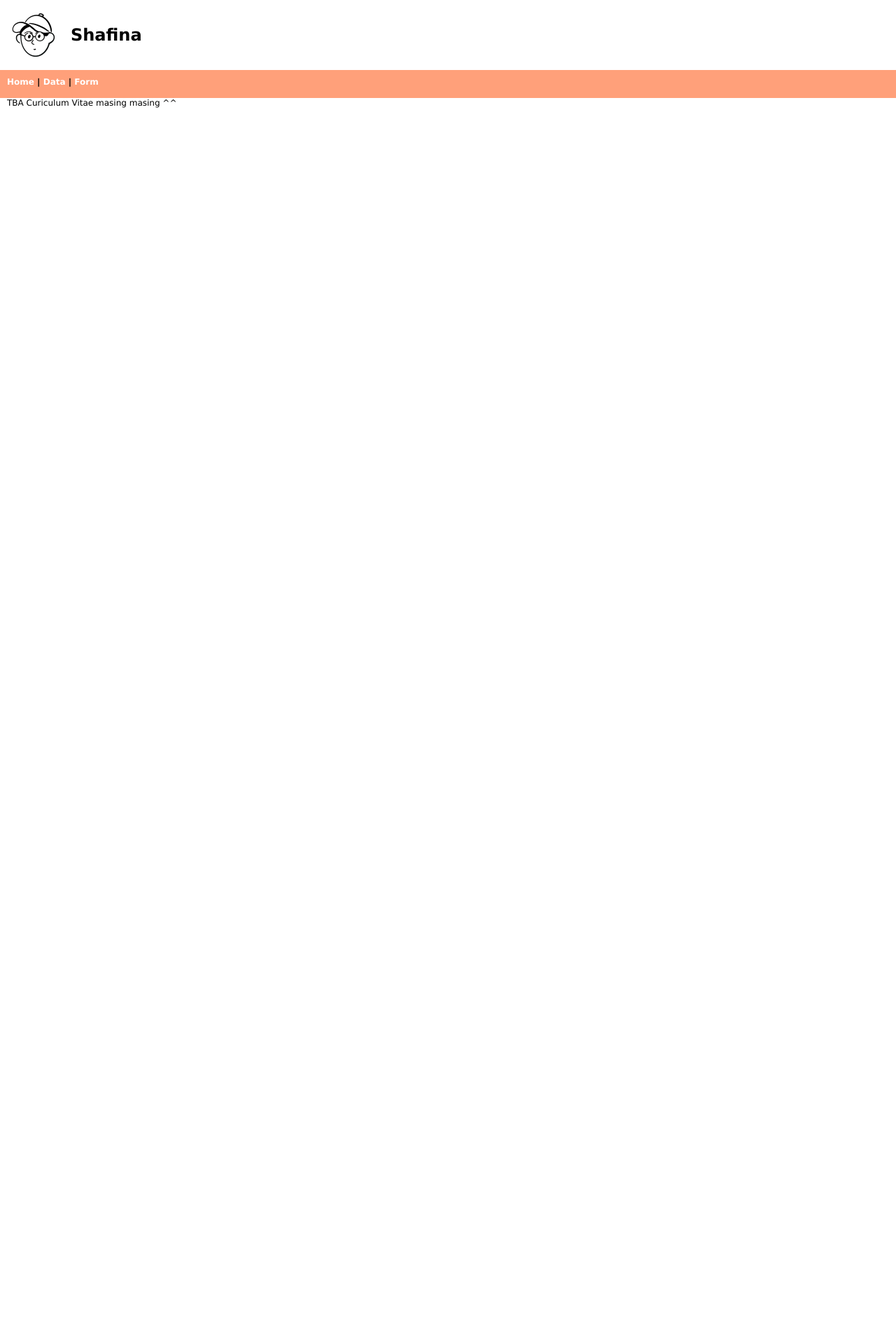
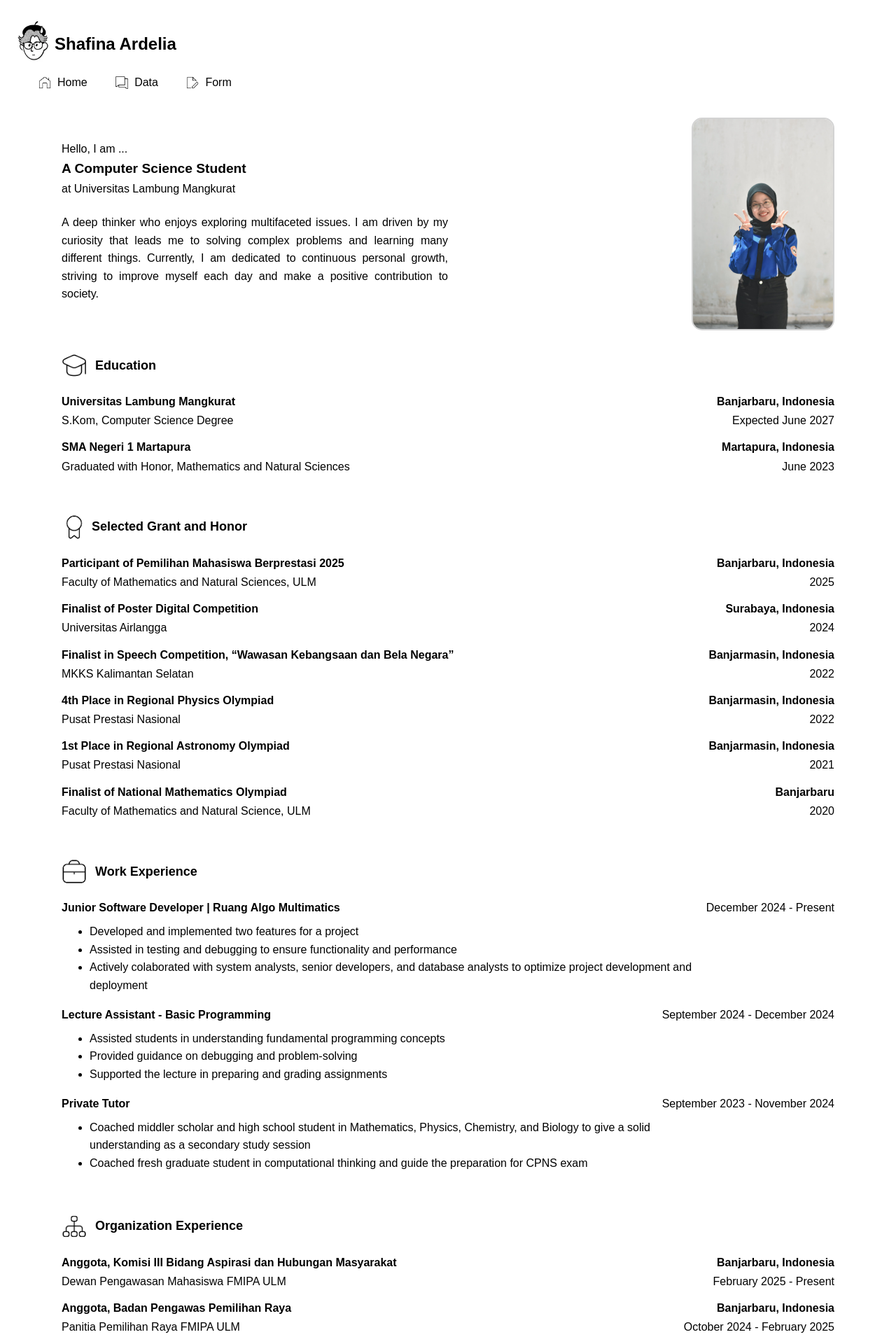
Before and after one commit to Meadowiee/web_programming, a PHP site: page / in a window 1280 px wide. Shown: the top 1920 px of the page at 70% size. Before the commit the page ends 154 px from the top, so only its background shows below. Run offline with PHP 8.4, Linux system fonts and the light colour scheme.

Commit message:
Completed assignment 1

```diff
--- a/index.html
+++ b/index.html
@@ -1,30 +1,315 @@
 <!DOCTYPE html>
 <html lang="en">
-<head>
-    <meta charset="UTF-8">
-    <meta name="viewport" content="width=device-width, initial-scale=1.0">
+  <head>
+    <meta charset="UTF-8" />
+    <meta name="viewport" content="width=device-width, initial-scale=1.0" />
     <title>Shafina Ardelia - Home</title>
-    <link rel="stylesheet" href="main.css">
-</head>
-<body>
+    <link rel="stylesheet" href="main.css" />
+  </head>
+  <body>
     <!-- Header Section -->
     <div id="header">
-        <img src="image/profile.png" style="margin-right: 1px;">
-        <h1>Shafina</h1>
+      <img src="images/notion.jpg" height="80px" />
+      <h1>Shafina Ardelia</h1>
     </div>
 
     <!-- Menu Section -->
     <div id="menu">
-        <a href="index.html">Home</a> |
-        <a href="data.html">Data</a> |
+      <div class="menu-item">
+        <img src="images/home.jpg" class="icon" height="60px" />
+        <a href="index.html">Home</a>
+      </div>
+      <div class="menu-item">
+        <img src="images/comment.jpg" class="icon" height="60px" />
+        <a href="data.html">Data</a>
+      </div>
+      <div class="menu-item">
+        <img src="images/form.jpg" class="icon" height="60px" />
         <a href="form.html">Form</a>
+      </div>
     </div>
 
     <!-- Content Section -->
-     <div id="content">
-        TBA
-        Curiculum Vitae masing masing ^^
-     </div>
-</body>
+    <div id="content">
+      <div id="about">
+        <div class="about-text">
+          <p>Hello, I am ...</p>
+          <h2>A Computer Science Student</h2>
+          <p class="university">at Universitas Lambung Mangkurat</p>
+          <p class="description">
+            A deep thinker who enjoys exploring multifaceted issues. I am driven
+            by my curiosity that leads me to solving complex problems and
+            learning many different things. Currently, I am dedicated to
+            continuous personal growth, striving to improve myself each day and
+            make a positive contribution to society.
+          </p>
+        </div>
+        <div class="about-images">
+          <img src="/images/shafina.jpg" height="300px">
 
+        </div>
+      </div>
+
+      <div id="education">
+        <div class="title">
+          <img src="images/education.jpg" height="60px" />
+          <h2>Education</h2>
+        </div>
+        <div class="section-item">
+          <div class="start">
+            <h3>Universitas Lambung Mangkurat</h3>
+            <p>S.Kom, Computer Science Degree</p>
+          </div>
+          <div class="end">
+            <h3>Banjarbaru, Indonesia</h3>
+            <p>Expected June 2027</p>
+          </div>
+        </div>
+        <div class="section-item">
+          <div class="start">
+            <h3>SMA Negeri 1 Martapura</h3>
+            <p>Graduated with Honor, Mathematics and Natural Sciences</p>
+          </div>
+          <div class="end">
+            <h3>Martapura, Indonesia</h3>
+            <p>June 2023</p>
+          </div>
+        </div>
+      </div>
+
+      <div id="award">
+        <div class="title">
+          <img src="images/award.jpg" height="60px" />
+          <h2>Selected Grant and Honor</h2>
+        </div>
+        <div class="section-item">
+          <div class="start">
+            <h3>Participant of Pemilihan Mahasiswa Berprestasi 2025</h3>
+            <p>Faculty of Mathematics and Natural Sciences, ULM</p>
+          </div>
+          <div class="end">
+            <h3>Banjarbaru, Indonesia</h3>
+            <p>2025</p>
+          </div>
+        </div>
+        <div class="section-item">
+          <div class="start">
+            <h3>Finalist of Poster Digital Competition</h3>
+            <p>Universitas Airlangga</p>
+          </div>
+          <div class="end">
+            <h3>Surabaya, Indonesia</h3>
+            <p>2024</p>
+          </div>
+        </div>
+        <div class="section-item">
+          <div class="start">
+            <h3>
+              Finalist in Speech Competition, “Wawasan Kebangsaan dan Bela
+              Negara”
+            </h3>
+            <p>MKKS Kalimantan Selatan</p>
+          </div>
+          <div class="end">
+            <h3>Banjarmasin, Indonesia</h3>
+            <p>2022</p>
+          </div>
+        </div>
+        <div class="section-item">
+          <div class="start">
+            <h3>4th Place in Regional Physics Olympiad</h3>
+            <p>Pusat Prestasi Nasional</p>
+          </div>
+          <div class="end">
+            <h3>Banjarmasin, Indonesia</h3>
+            <p>2022</p>
+          </div>
+        </div>
+        <div class="section-item">
+          <div class="start">
+            <h3>1st Place in Regional Astronomy Olympiad</h3>
+            <p>Pusat Prestasi Nasional</p>
+          </div>
+          <div class="end">
+            <h3>Banjarmasin, Indonesia</h3>
+            <p>2021</p>
+          </div>
+        </div>
+        <div class="section-item">
+          <div class="start">
+            <h3>Finalist of National Mathematics Olympiad</h3>
+            <p>Faculty of Mathematics and Natural Science, ULM</p>
+          </div>
+          <div class="end">
+            <h3>Banjarbaru</h3>
+            <p>2020</p>
+          </div>
+        </div>
+      </div>
+
+      <div id="experience">
+        <div class="title">
+          <img src="/images/work.jpg" height="60px" />
+          <h2>Work Experience</h2>
+        </div>
+        <div class="section-item">
+          <div class="start">
+            <h3>Junior Software Developer | Ruang Algo Multimatics</h3>
+            <ul>
+              <li>Developed and implemented two features for a project</li>
+              <li>
+                Assisted in testing and debugging to ensure functionality and
+                performance
+              </li>
+              <li>
+                Actively colaborated with system analysts, senior developers,
+                and database analysts to optimize project development and
+                deployment
+              </li>
+            </ul>
+          </div>
+          <div class="end">
+            <p>December 2024 - Present</p>
+          </div>
+        </div>
+        <div class="section-item">
+          <div class="start">
+            <h3>Lecture Assistant - Basic Programming</h3>
+            <ul>
+              <li>
+                Assisted students in understanding fundamental programming
+                concepts
+              </li>
+              <li>Provided guidance on debugging and problem-solving</li>
+              <li>
+                Supported the lecture in preparing and grading assignments
+              </li>
+            </ul>
+          </div>
+          <div class="end">
+            <p>September 2024 - December 2024</p>
+          </div>
+        </div>
+        <div class="section-item">
+          <div class="start">
+            <h3>Private Tutor</h3>
+            <ul>
+              <li>
+                Coached middler scholar and high school student in Mathematics, Physics, Chemistry,
+                and Biology to give a solid understanding as a secondary study
+                session
+              </li>
+              <li>
+                Coached fresh graduate student in computational
+                thinking and guide the preparation for CPNS exam
+              </li>
+            </ul>
+          </div>
+          <div class="end">
+            <p>September 2023 - November 2024</p>
+          </div>
+        </div>
+      </div>
+
+       <div id="organization">
+        <div class="title">
+            <img src="images/hierarchy.jpg" height="60px">
+            <h2>Organization Experience</h2>
+        </div>
+        <div class="section-item">
+            <div class="start">
+                <h3>Anggota, Komisi III Bidang Aspirasi dan Hubungan Masyarakat</h3>
+                <p>Dewan Pengawasan Mahasiswa FMIPA ULM</p>
+            </div>
+            <div class="end">
+                <h3>Banjarbaru, Indonesia</h3>
+                <p>February 2025 - Present</p>
+            </div>
+        </div>
+        <div class="section-item">
+            <div class="start">
+                <h3>Anggota, Badan Pengawas Pemilihan Raya</h3>
+                <p>Panitia Pemilihan Raya FMIPA ULM</p>
+            </div>
+            <div class="end">
+                <h3>Banjarbaru, Indonesia</h3>
+                <p>October 2024 - February 2025</p>
+            </div>
+        </div>
+        <div class="section-item">
+            <div class="start">
+                <h3>Anggota, Divisi Pengembangan Teknologi Informasi</h3>
+                <p>Himpunan Mahasiswa Ilmu Komputer FMIPA ULM</p>
+            </div>
+            <div class="end">
+                <h3>Banjarbaru, Indonesia</h3>
+                <p>November 2024 - December 2024</p>
+            </div>
+        </div>
+       </div>
+
+       <div id="technical-skill">
+        <div class="title">
+            <img src="/images/code.jpg" height="60px">
+            <h2>Technical Skill</h2>
+        </div>
+        <div class="section-item">
+            <h3 class="start">Backend Systems</h3>
+            <p class="end">MySQL, PostgreSQL, Sequelize, Loopback, Node.js</p>
+        </div>
+        <div class="section-item">
+            <h3 class="start">Programming Languages</h3>
+            <p class="end">Java, Python, Javascript, Typescript</p>
+        </div>
+        <div class="section-item">
+            <h3 class="start">Web Frameworks</h3>
+            <p class="end">Nuxt, Vue, Bootstrap, Tailwind</p>
+        </div>
+        <div class="section-item">
+            <h3 class="start">UI UX Design</h3>
+            <p class="end">Figma, Canva</p>
+        </div>
+       </div>
+
+       <div id="language">
+        <div class="title">
+            <img src="/images/english.png" height="35px">
+            <h2>Languages</h2>
+        </div>
+        <div class="section-item">
+            <h3 class="start">Indonesian</h3>
+            <p class="end">Native</p>
+        </div>
+        <div class="section-item">
+            <h3 class="start">English</h3>
+            <p class="end">Intermediate - B2</p>
+        </div>
+       </div>
+
+       <div id="contact">
+        <div class="title">
+            <img src="/images/phone.jpg" height="60px">
+            <h2>Contact</h2>
+        </div>
+        <div class="section-item">
+            <h3 class="start">Personal Website</h3>
+            <p class="end"><a href="https://www.linkedin.com/in/shafina-ardelia/">www.linkedin.com/in/shafina-ardelia/</a></p>
+        </div>
+        <div class="section-item">
+            <h3 class="start">Campus Email Address</h3>
+            <p class="end">2311016120010@mhs.ulm.ac.id</p>
+        </div>
+        <div class="section-item">
+            <h3 class="start">Gmail Address</h3>
+            <p class="end">shafinaardelia0@gmail.com</p>
+        </div>
+        <div class="section-item">
+            <h3 class="start">Phone Number</h3>
+            <p class="end">+62-813-5291-5545</p>
+        </div>
+       </div>
+
+
+    </div>
+  </body>
 </html>
--- a/main.css
+++ b/main.css
@@ -1,8 +1,8 @@
 body {
     /* margin itu ke luar, padding ke dalam */
-    margin: 0;
+    margin: 10 10 10 10;
     padding: 0;
-    font-family: Verdana, Geneva, Tahoma, sans-serif;
+    font-family: Arial, Helvetica, sans-serif;
     font-size: 12px;
 }
 
@@ -10,8 +10,12 @@ br {
     margin-bottom: 200px;
 }
 
+p {
+    font-size: medium;
+}
+
 a {
-    color: white;
+    color: black;
     text-decoration: none;
 }
 
@@ -31,16 +48,110 @@ input, textarea {
     display: flex;
 }
 
+#header h1 {
+    margin-left: -10px;
+    padding-top: 10px;
+}
+
 #menu {
+    align-items: center;
+    font-size: medium;
+    font-weight: lighter;
     height: 30px;
-    background-color: lightsalmon;
-    padding: 10px 10px 0px 10px;
-    align-items: center;
-    font-weight: 700;
+    padding: 0px 20px 0px 20px;
+    margin: -20px 0 0 6px;
+}
+
+#menu img {
+    margin: 0 -12px 0 0;
 }
 
 #content {
-    padding: 0px 10px 0px 10px;
+    padding: 50px 80px 0px 80px;
+}
+
+#about {
+    display: flex;
+    align-items: center;
+    justify-content: space-between;
+}
+
+#award img {
+    margin-right: -5px;
+}
+
+#language img {
+    margin: 0 8px 0 2px;
+}
+
+#comment img {
+    margin: 0 -15px 0 -25px;
+}
+
+.about-text {
+    flex: 1;
+    max-width: 50%;
+    line-height: 0.7;
+}
+
+.about-text h2 {
+    font-size: 1.6em;
+    font-weight: bold;
+}
+
+.about-text .university {
+    margin-bottom: 30px;
+}
+
+.about-text .description {
+    text-align: justify;
+    line-height: 1.6;
+}
+
+.about-images img {
+    border: 2px solid lightgrey;
+    border-radius: 15px;
+}
+
+.about-images {
+    display: flex;
+    align-items: center;
+    justify-content: center;
+}
+
+.section-item {
+    display: flex;
+    justify-content: space-between;
+    align-items: flex-start;
+    margin: -20px 0 15px 0;
+    line-height: 0.7;
+}
+
+.section-item h3 {
+    font-size: medium;
+}
+
+.section-item li {
+    font-size: medium;
+    line-height: 1.6;
+}
+
+.start {
+    flex: 1;
+}
+
+.end {
+    text-align: right;
+}
+
+.title {
+    height: 100px;
+    align-items: center;
+    display: flex;
+}
+
+.title img {
+    margin-left: -12px;
 }
 
 .biodata {
@@ -75,6 +232,12 @@ input, textarea {
     background-color: rgba(255, 166, 0, 0.758);
 }
 
+.menu-item {
+    align-items: center;
+    display: flex inline;
+    margin-right: 15px;
+}
+
 ::selection {
     background-color: lightsalmon;
 }
```
Also changed, not shown: other parts of main.css (+63 -4 lines), data.html (+18 -5 lines), form.html (+27 -16 lines), images/award.jpg (added), images/code.jpg (added), images/comment.jpg (added), images/education.jpg (added), images/english.png (added), images/form.jpg (added), images/hierarchy.jpg (added), images/home.jpg (added), images/notion.jpg (added), images/phone.jpg (added), images/profile.png (renamed from image/profile.png), 3 more files.
